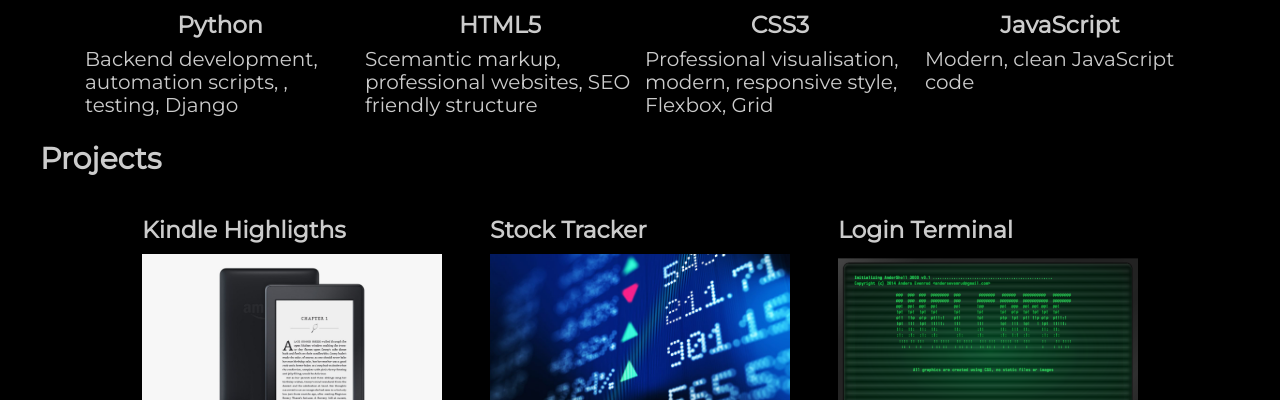
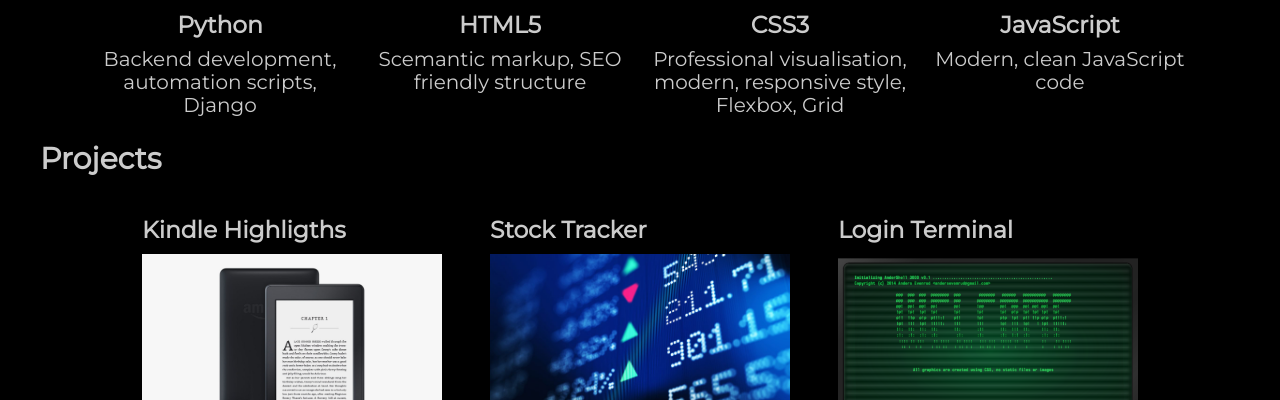
Before and after one commit to GergelyOlah/PK_Website, a website: page index.html in a window 1280 px wide. Shown: the part 1078-1478 px from the top of the page. Drawn offline with Linux system fonts and the light colour scheme.

Commit message:
Minor corrections in html

```diff
--- a/css/styles.css
+++ b/css/styles.css
@@ -168,6 +168,10 @@ section h2 {
   margin: 0.5rem 0;
 }
 
+.container p {
+text-align: center;
+}
+
 /*******************************/
 /*Project-list style*/
 /*******************************/
--- a/index.html
+++ b/index.html
@@ -39,14 +39,14 @@
           <img src="./images/python-icon.svg" alt="Python" />
           <h3>Python</h3>
           <p>
-            Backend development, automation scripts, , testing, Django
+            Backend development, automation scripts, Django
           </p>
         </div>
         <div>
           <img src="./images/html5-brands.svg" alt="HTML" />
           <h3>HTML5</h3>
           <p>
-            Scemantic markup, professional websites, SEO friendly structure
+            Scemantic markup, SEO friendly structure
           </p>
         </div>
         <div>
```
